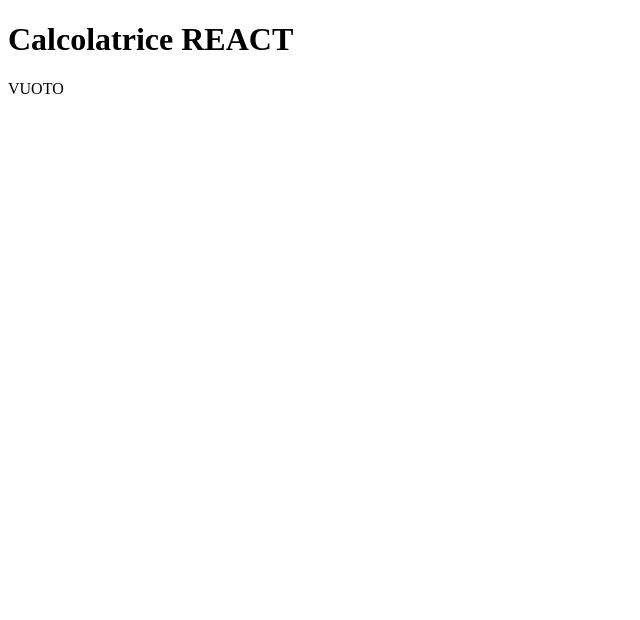
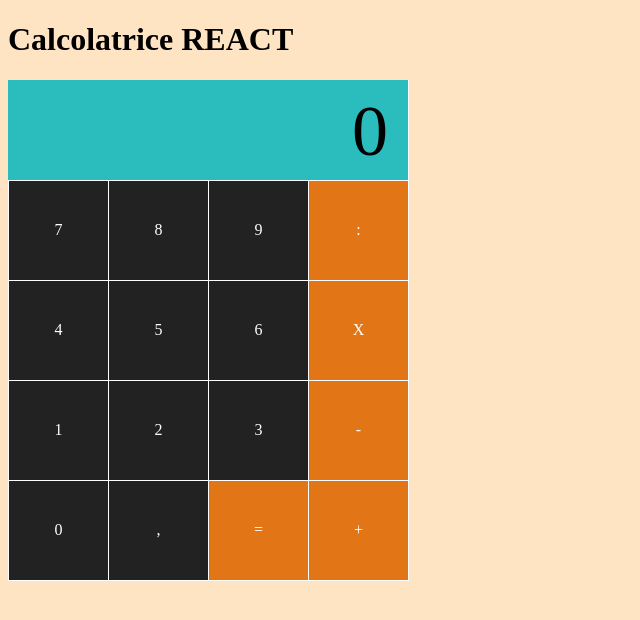
Before and after one commit to redbaron76/corso-react, a React app: page / in a window 1280 px wide. Shown: the top 620 px of the page, without its empty margins (0-640 px from the left). Built offline with nearby package versions, Linux system fonts and the light colour scheme.

Commit message:
fine lezione-6 con layout calcolatrice

```diff
--- a/src/components/App.js
+++ b/src/components/App.js
@@ -1,6 +1,8 @@
 import React, { Component } from 'react';
 import Button from './Button';
-import { PLUS, MINUS, SET, RESET } from '../config/const';
+import Display from './Display';
+
+import '../styles/App.scss';
 
 class App extends Component {
   constructor() {
@@ -19,7 +21,25 @@
     return (
       <div>
         <h1>Calcolatrice REACT</h1>
-        <div>VUOTO</div>
+        <div id="calculator">
+          <Display />
+          <Button label="7" click={() => console.log('Click del Button')} />
+          <Button label="8" click={() => console.log('Click del Button')} />
+          <Button label="9" click={() => console.log('Click del Button')} />
+          <Button label=":" click={() => console.log('Click del Button')} orange />
+          <Button label="4" click={() => console.log('Click del Button')} />
+          <Button label="5" click={() => console.log('Click del Button')} />
+          <Button label="6" click={() => console.log('Click del Button')} />
+          <Button label="X" click={() => console.log('Click del Button')} orange />
+          <Button label="1" click={() => console.log('Click del Button')} />
+          <Button label="2" click={() => console.log('Click del Button')} />
+          <Button label="3" click={() => console.log('Click del Button')} />
+          <Button label="-" click={() => console.log('Click del Button')} orange />
+          <Button label="0" click={() => console.log('Click del Button')} />
+          <Button label="," click={() => console.log('Click del Button')} />
+          <Button label="=" click={() => console.log('Click del Button')} orange />
+          <Button label="+" click={() => console.log('Click del Button')} orange />
+        </div>
       </div>
     );
   }
--- a/src/components/Button.js
+++ b/src/components/Button.js
@@ -1,8 +1,18 @@
 import React from 'react';
 import PropTypes from 'prop-types';
 
+import '../styles/Button.scss';
+
 const Button = props => {
-  return <span onClick={() => props.click(props.label)}>{props.label || 'btn'}</span>;
+  const classes = ['btn'];
+
+  if (props.orange) classes.push('orange');
+
+  return (
+    <div className={classes.join(' ')} onClick={() => props.click(props.label)}>
+      {props.label || 'btn'}
+    </div>
+  );
 };
 
 Button.propTypes = {
--- /dev/null
+++ b/src/components/Display.js
@@ -0,0 +1,14 @@
+import React from 'react';
+import PropTypes from 'prop-types';
+
+import '../styles/Display.scss';
+
+const Display = props => {
+  return <div className="display">{props.value || '0'}</div>;
+};
+
+Display.propTypes = {
+  value: PropTypes.string,
+};
+
+export default Display;
--- /dev/null
+++ b/src/styles/App.scss
@@ -0,0 +1,23 @@
+html {
+  box-sizing: border-box;
+}
+
+*, *:before, *:after {
+  box-sizing: border-box;
+}
+
+body {
+  background-color: bisque;
+}
+
+#calculator {
+  background-color: white;
+  width: 401px;
+
+  border-right: 1px solid white;
+  border-bottom: 1px solid white;
+
+  display: flex;
+  flex-direction: row;
+  flex-wrap: wrap;
+}
--- /dev/null
+++ b/src/styles/Button.scss
@@ -0,0 +1,23 @@
+.btn {
+  background-color: #222222;
+  display: inline-flex;
+  padding: 2px 3px;
+  width: 100px;
+  height: 100px;
+
+  color: white;
+
+  border-top: 1px solid white;
+  border-left: 1px solid white;
+
+  justify-content: center;
+  align-items: center;
+
+  cursor: pointer;
+
+
+  &.orange {
+    background-color: #e27616;
+  }
+
+}
--- /dev/null
+++ b/src/styles/Display.scss
@@ -0,0 +1,9 @@
+.display {
+  background-color: #2bbdbd;
+  flex: 0 0 100%;
+  height: 100px;
+
+  padding: 10px 20px;
+  text-align: right;
+  font-size: 72px;
+}
```
